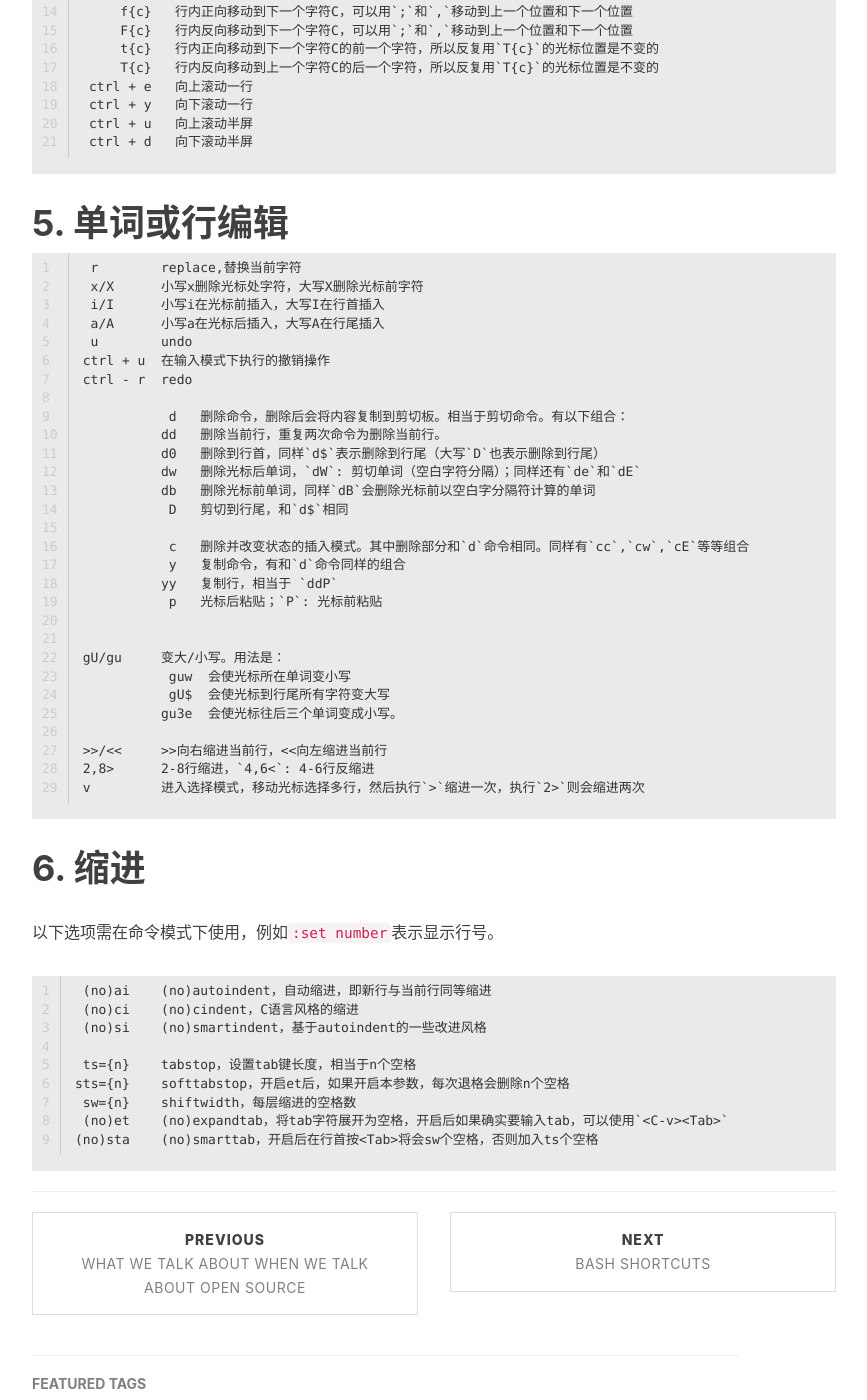
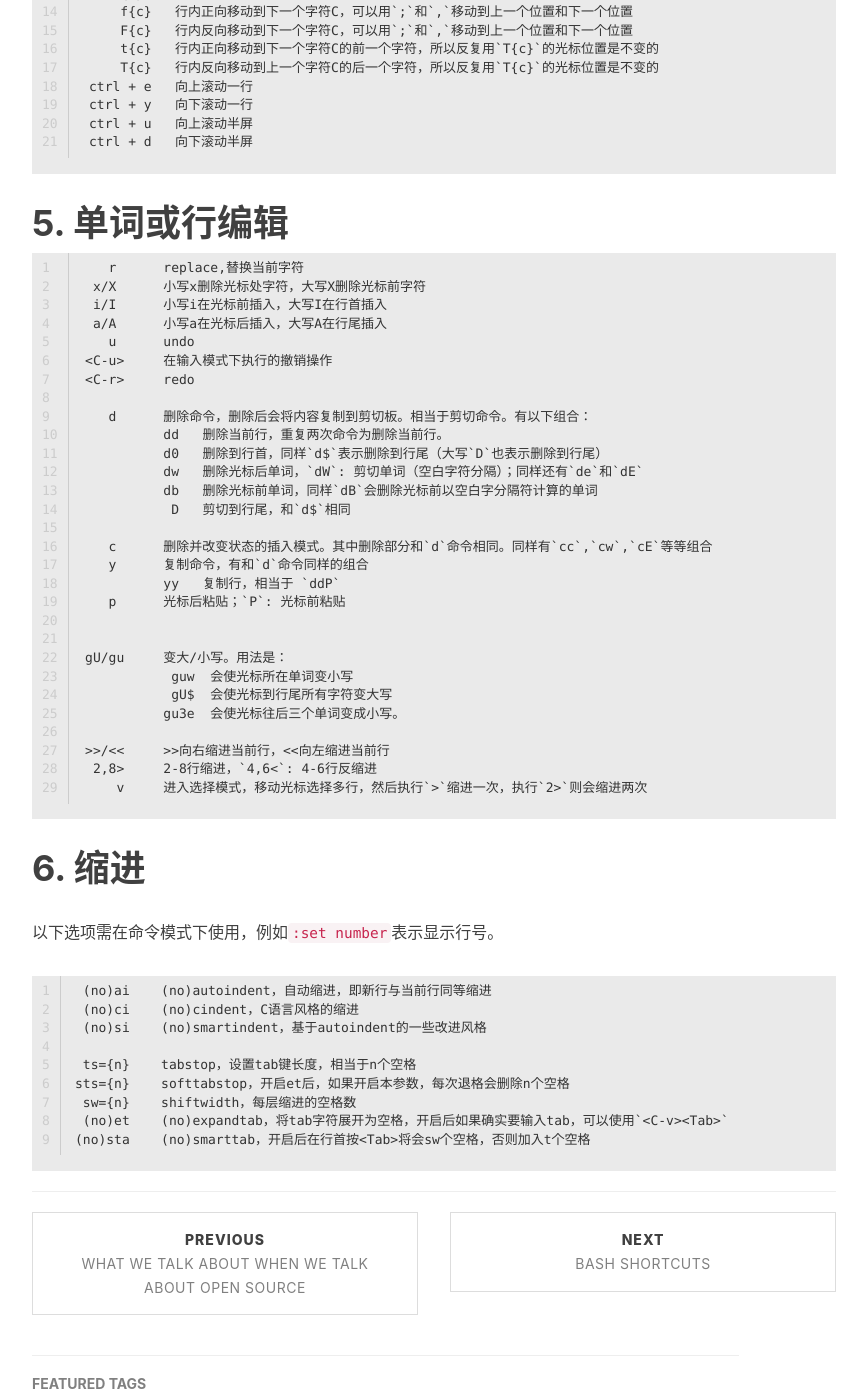
Before and after one commit to kimiazhu/kimiazhu.github.io, a Jekyll site: the page built from _posts/2016-05-16-vim_faq.markdown, in a window 1280 px wide and 1400 px high, scrolled down 4911 px. Shown: the whole window, without its empty margins (233-1100 px from the left). Built offline with Jekyll 4.4.1, drawn with Linux system fonts in a browser that asks for light colours; nearby versions of some CDN libraries; comment, search, counter and statistics services are not loaded.

Commit message:
reformat

```diff
--- a/_posts/2016-05-16-vim_faq.markdown
+++ b/_posts/2016-05-16-vim_faq.markdown
@@ -177,25 +177,25 @@ vim -p file1 file2 file3
 
 # 5. 单词或行编辑
 
-	 r        replace,替换当前字符
+	   r      replace,替换当前字符
 	 x/X      小写x删除光标处字符，大写X删除光标前字符
 	 i/I      小写i在光标前插入，大写I在行首插入
      a/A      小写a在光标后插入，大写A在行尾插入
-	 u        undo
-	ctrl + u  在输入模式下执行的撤销操作
-	ctrl - r  redo
+	   u      undo
+	<C-u>     在输入模式下执行的撤销操作
+	<C-r>     redo
 
-	           d   删除命令，删除后会将内容复制到剪切板。相当于剪切命令。有以下组合：
+	   d      删除命令，删除后会将内容复制到剪切板。相当于剪切命令。有以下组合：
 	          dd   删除当前行，重复两次命令为删除当前行。
 	          d0   删除到行首，同样`d$`表示删除到行尾（大写`D`也表示删除到行尾）
 	          dw   删除光标后单词，`dW`: 剪切单词（空白字符分隔）；同样还有`de`和`dE`
 	          db   删除光标前单词，同样`dB`会删除光标前以空白字分隔符计算的单词
 	           D   剪切到行尾，和`d$`相同
 
-	           c   删除并改变状态的插入模式。其中删除部分和`d`命令相同。同样有`cc`,`cw`,`cE`等等组合
-	           y   复制命令，有和`d`命令同样的组合
+	   c      删除并改变状态的插入模式。其中删除部分和`d`命令相同。同样有`cc`,`cw`,`cE`等等组合
+	   y      复制命令，有和`d`命令同样的组合
 	          yy   复制行，相当于 `ddP`
-	           p   光标后粘贴；`P`: 光标前粘贴
+	   p      光标后粘贴；`P`: 光标前粘贴
 
 
     gU/gu     变大/小写。用法是：
@@ -204,8 +204,8 @@ vim -p file1 file2 file3
 	          gu3e  会使光标往后三个单词变成小写。
 
 	>>/<<     >>向右缩进当前行，<<向左缩进当前行
-	2,8>      2-8行缩进，`4,6<`: 4-6行反缩进
-	v         进入选择模式，移动光标选择多行，然后执行`>`缩进一次，执行`2>`则会缩进两次
+	 2,8>     2-8行缩进，`4,6<`: 4-6行反缩进
+	    v     进入选择模式，移动光标选择多行，然后执行`>`缩进一次，执行`2>`则会缩进两次
 
 # 6. 缩进
 
@@ -219,4 +219,4 @@ vim -p file1 file2 file3
 	sts={n}    softtabstop，开启et后，如果开启本参数，每次退格会删除n个空格
 	 sw={n}    shiftwidth，每层缩进的空格数
 	 (no)et    (no)expandtab，将tab字符展开为空格，开启后如果确实要输入tab，可以使用`<C-v><Tab>`
-	(no)sta    (no)smarttab，开启后在行首按<Tab>将会sw个空格，否则加入ts个空格
+	(no)sta    (no)smarttab，开启后在行首按<Tab>将会sw个空格，否则加入t个空格
```
